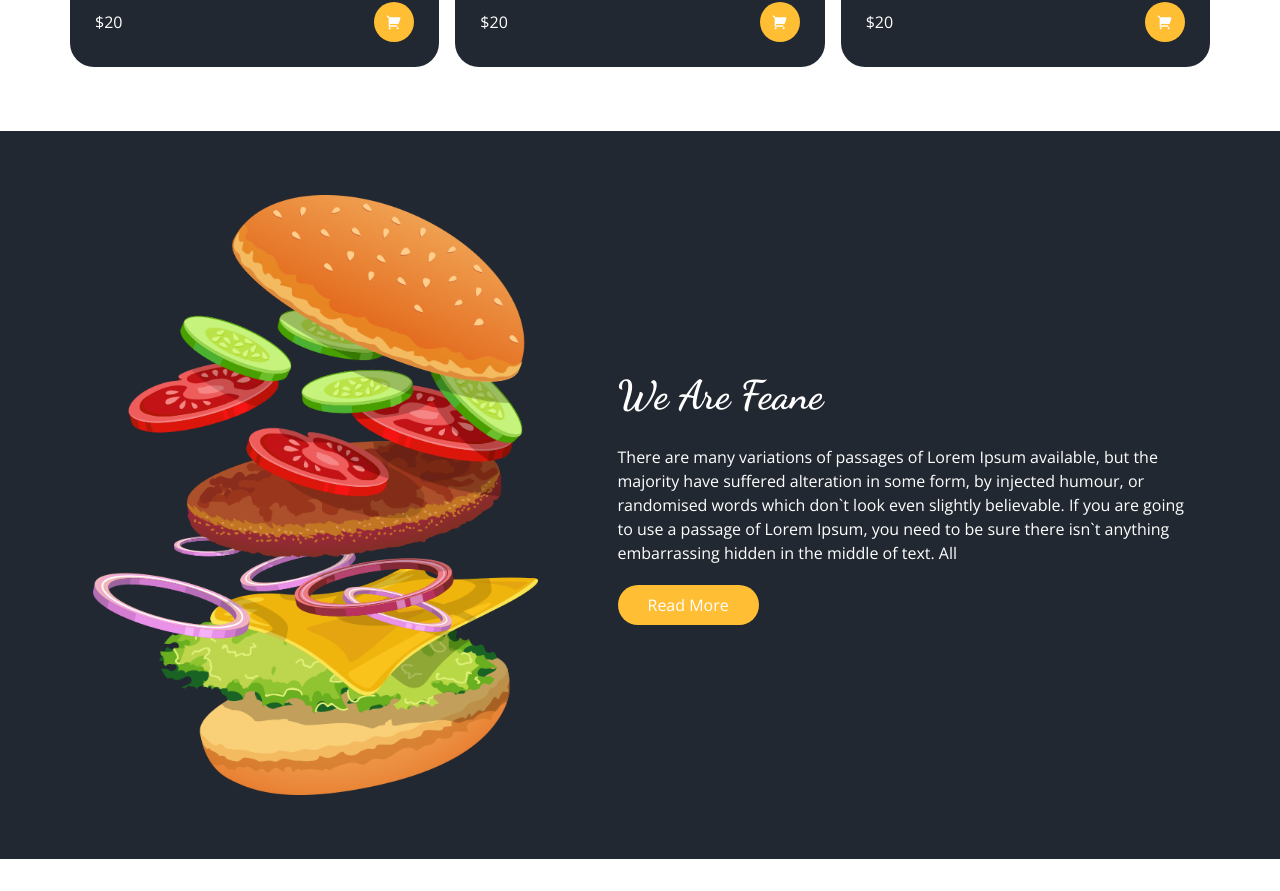
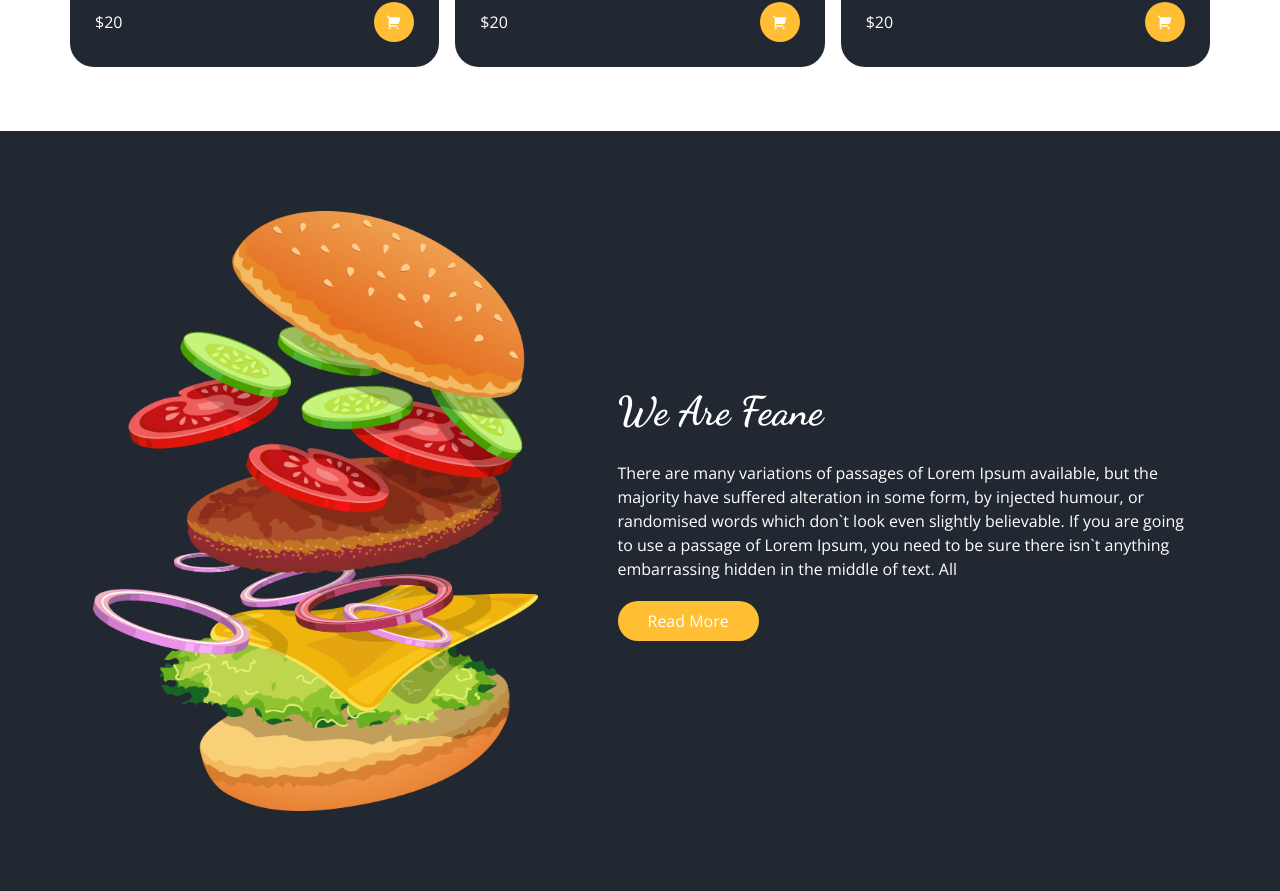
Before and after one commit to ycihan0/Food-Ordering, a Next.js app: page / in a window 1280 px wide. Shown: the part 2120-3011 px from the top of the page. Before the commit the page ends 2979 px from the top, so only its background shows below. Built offline with nearby package versions, Linux system fonts and the light colour scheme.

Commit message:
add product deatil component

```diff
--- a/components/ui/About.jsx
+++ b/components/ui/About.jsx
@@ -3,7 +3,7 @@ import Title from "./Title";
 
 const About = () => {
   return (
-    <div className="bg-secondary py-16">
+    <div className="bg-secondary py-20">
       <div className="container mx-auto flex items-center text-white gap-20  justify-center flex-wrap-reverse">
         <div className="flex justify-center">
           <div className="relative sm:w-[445px] sm:h-[600px] flex justify-center w-[300px] h-[450px] ">
--- /dev/null
+++ b/pages/product/index.jsx
@@ -0,0 +1,5 @@
+const index = () => {
+  return <div>product detail</div>;
+};
+
+export default index;
```
